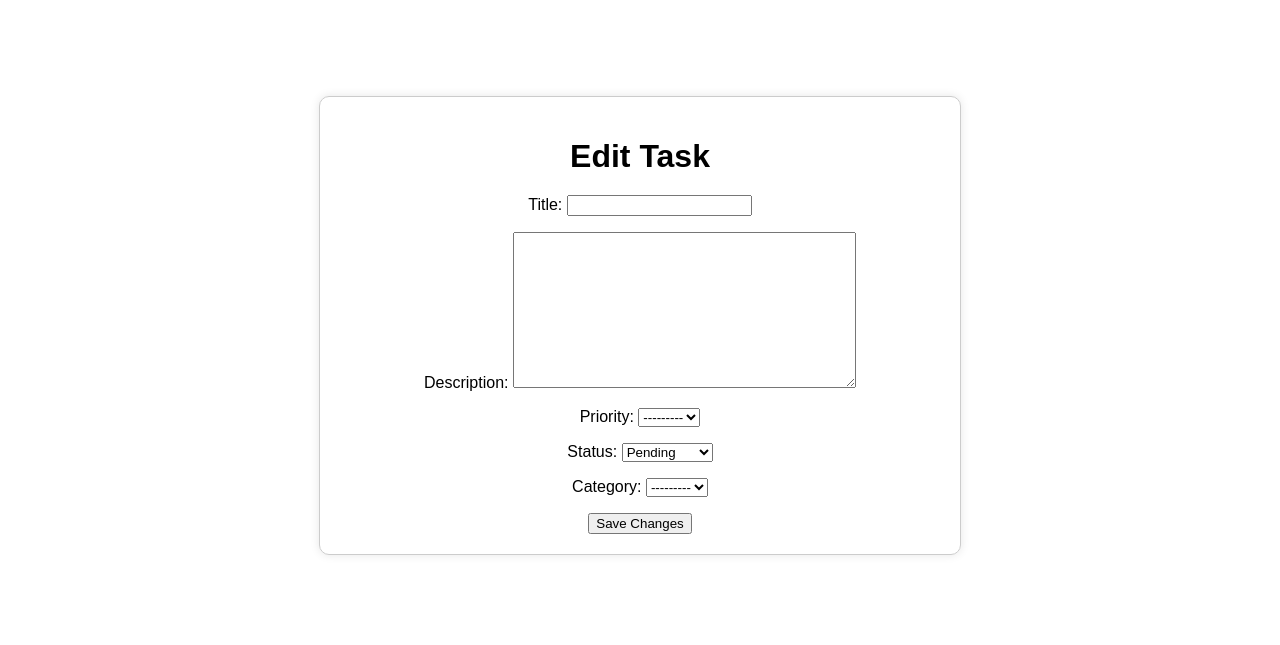
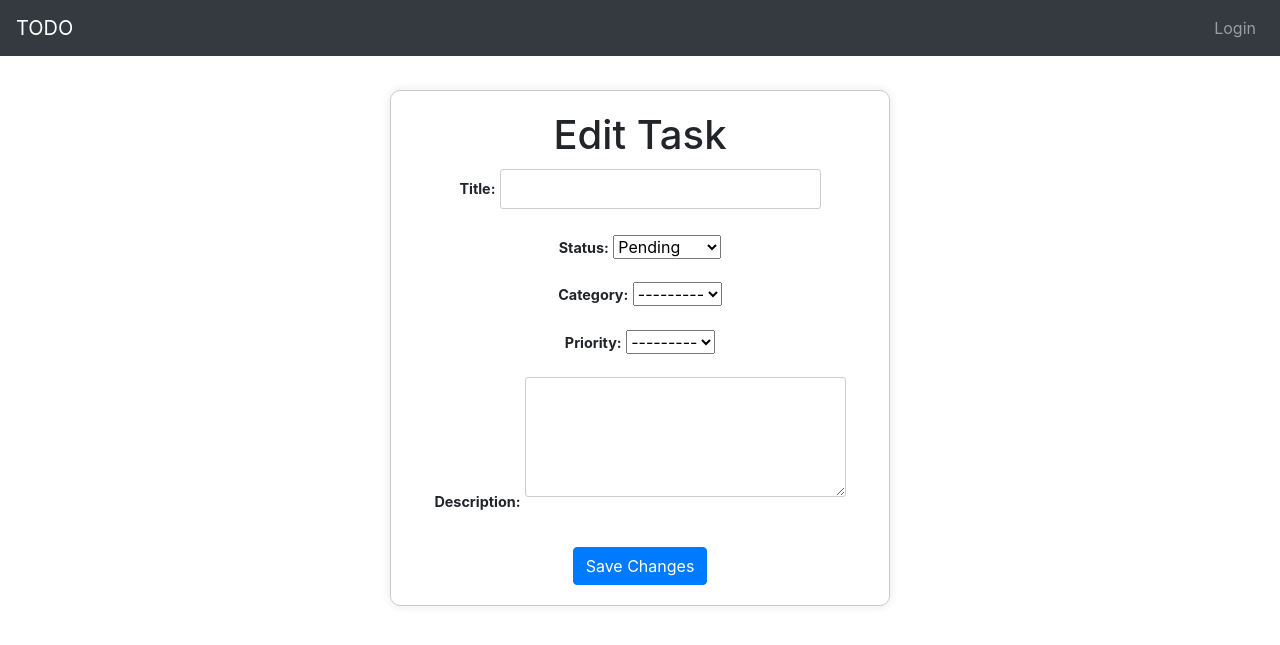
Before and after one commit to LitoukaTanya/todolist, a Django app: template app/templates/app/task_update.html in a window 1280 px wide. Shown: the top 645 px of the page. Run offline with Django 4.2, Linux system fonts and the light colour scheme; the template is opened without the code that fills it: values that come from a table or form of the project are taken from there, others are empty.

Commit message:
adding styles to html files

```diff
--- a/app/templates/app/base.html
+++ b/app/templates/app/base.html
@@ -6,10 +6,11 @@
     <meta charset="utf-8">
     <meta name="viewport" content="width=device-width, initial-scale=1, shrink-to-fit=no">
     <!-- Bootstrap CSS -->
+    {% block style %}{% endblock %}
     <link rel="stylesheet" href="https://cdn.jsdelivr.net/npm/bootstrap@4.5.3/dist/css/bootstrap.min.css"
         integrity="sha384-TX8t27EcRE3e/ihU7zmQxVncDAy5uIKz4rEkgIXeMed4M0jlfIDPvg6uqKI2xXr2" crossorigin="anonymous">
 
-    {% block style %}{% endblock %}
+
     <title>TODO App</title>
 </head>
 
--- a/app/templates/app/task_update.html
+++ b/app/templates/app/task_update.html
@@ -1,19 +1,36 @@
+{% extends 'app/base.html' %}
 {% load static %}
-<!DOCTYPE html>
-<html lang="en">
-<head>
-    <meta charset="UTF-8">
-    <title>Edit Task</title>
-    <link rel="stylesheet" href="{% static 'css/styles.css' %}">
-</head>
-<body>
+
+{% block style %}
+    <link rel="stylesheet" href="{% static 'css/styles_task_update.css' %}">
+{% endblock %}
+
+{% block content %}
     <div class="container">
         <h1>Edit Task</h1>
         <form method="post">
             {% csrf_token %}
-            {{ form.as_p }}
-            <button type="submit">Save Changes</button>
+            <div class="form-group">
+                <label for="id_title">Title:</label>
+                {{ form.title }}
+            </div>
+            <div class="form-group">
+                <label for="id_status">Status:</label>
+                {{ form.status }}
+            </div>
+            <div class="form-group">
+                <label for="id_category">Category:</label>
+                {{ form.category }}
+            </div>
+            <div class="form-group">
+                <label for="id_priority">Priority:</label>
+                {{ form.priority }}
+            </div>
+            <div class="form-group">
+                <label for="id_description">Description:</label>
+                {{ form.description }}
+            </div>
+            <button type="submit" class="btn btn-primary">Save Changes</button>
         </form>
     </div>
-</body>
-</html>
+{% endblock %}
--- a/static/css/styles.css
+++ /dev/null
@@ -1,41 +0,0 @@
-body {
-    font-family: Arial, sans-serif;
-    margin: 0;
-    padding-top: 56px; /* чтобы контент не прятался под навигационной панелью */
-}
-
-.container {
-    width: 80%;
-    max-width: 600px;
-    margin: auto;
-    text-align: center;
-    border: 1px solid #ccc;
-    padding: 20px;
-    border-radius: 10px;
-    box-shadow: 0 0 10px rgba(0, 0, 0, 0.1);
-    margin-top: 40px;
-}
-
-h1 {
-    text-align: center;
-    margin-bottom: 20px;
-}
-
-table {
-    width: 50%;
-    margin: 20px auto;
-    border-collapse: collapse;
-}
-
-table, th, td {
-    border: 1px solid black;
-}
-
-th, td {
-    padding: 10px;
-    text-align: left;
-}
-
-th {
-    background-color: #f2f2f2;
-}
--- /dev/null
+++ b/static/css/styles_task_update.css
@@ -0,0 +1,48 @@
+div.container {
+    width: 70%;
+    max-width: 500px;
+    text-align: center;
+    border: 1px solid #ccc;
+    padding: 20px;
+    border-radius: 10px;
+    box-shadow: 0 0 10px rgba(0, 0, 0, 0.1);
+    margin-top: 90px;
+}
+
+h1 {
+    text-align: center; /* Центрируем заголовок */
+    margin-bottom: 10px; /*отступ снизу заголовка */
+    font-size: 1.5rem; /*размер шрифта заголовка */
+}
+
+form {
+    margin-top: 10px; /*отступ сверху формы */
+}
+
+.form-group {
+    margin-bottom: 10px; /*отступ снизу для группы полей формы */
+}
+
+form label {
+    font-weight: bold; /* Жирный шрифт для меток полей */
+    font-size: 0.9rem; /* размер шрифта меток */
+}
+
+
+form input[type="text"],
+form textarea {
+    width: 70%; /*заполнение доступной ширины */
+    padding: 8px; /*внутренний отступ полей */
+    margin-bottom: 10px; /*отступ снизу между полями */
+    border: 1px solid #ccc; /* Рамка полей */
+    border-radius: 3px; /* Скругление углов полей */
+    font-size: 0.9rem; /*размер шрифта полей */
+}
+form textarea#id_description {
+            height: 120px; /* Фиксированная высота только для текстового поля Description */
+}
+
+form button {
+    margin-top: 10px; /*отступ сверху кнопки */
+    font-size: 0.9rem; /*размер шрифта кнопки */
+}
```
Also changed, not shown: app/templates/app/task_detail.html (+16 -12 lines), app/templates/app/task_list.html (+5 -5 lines), static/css/styles_task_detail.css (added, +48 -0 lines), static/css/styles_task_list.css (added, +11 -0 lines).
